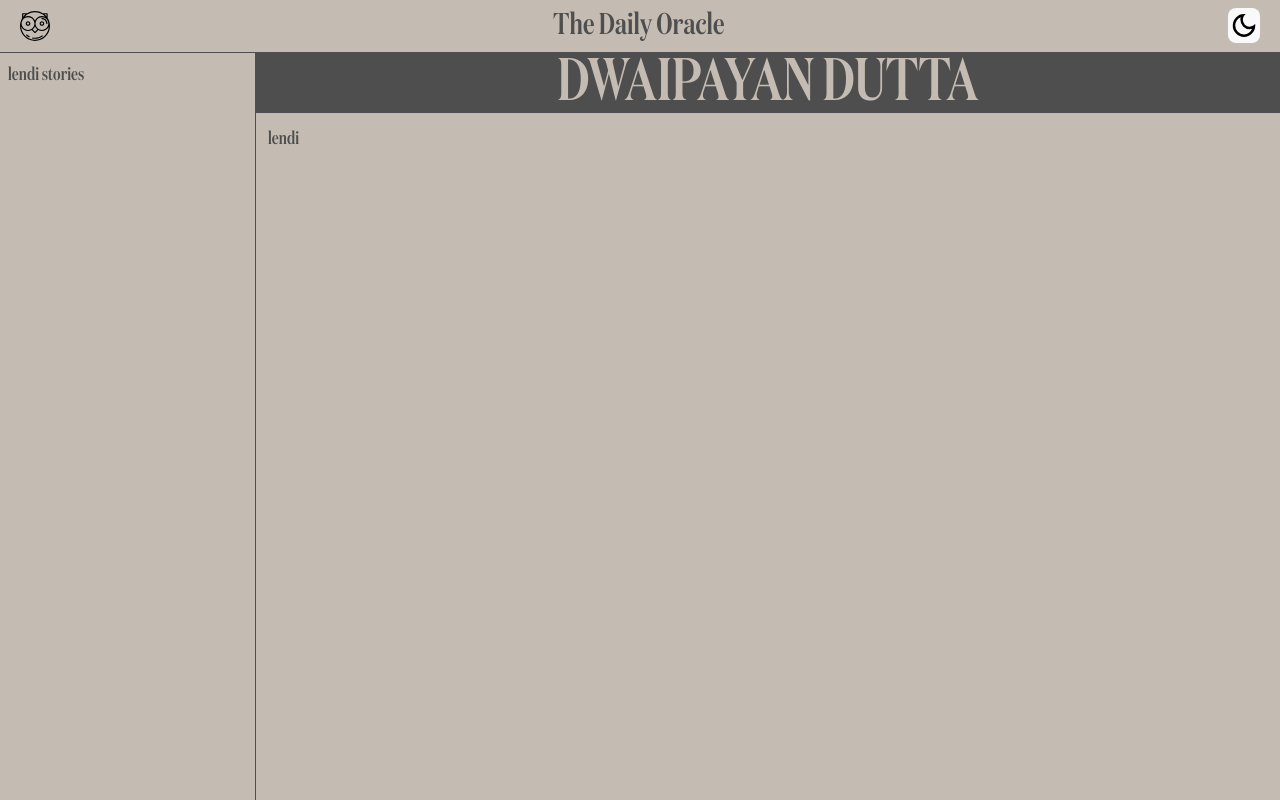
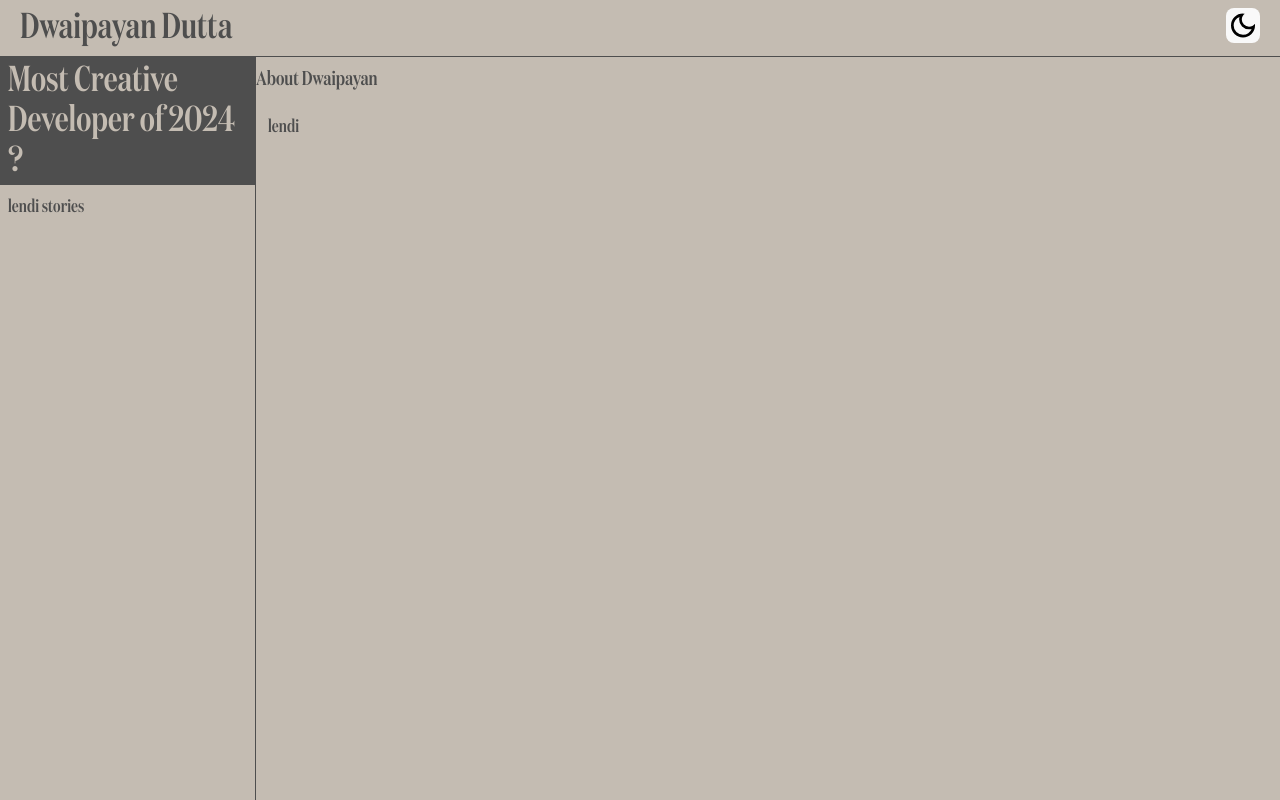
Before and after one commit to HawkdotDev/portfolio, a React (Vite) app: page / in a window 1280 px wide. Shown: the top 800 px of the page. Built offline with nearby package versions, Linux system fonts and the light colour scheme.

Commit message:
changed nav

```diff
--- a/src/App.jsx
+++ b/src/App.jsx
@@ -5,6 +5,7 @@ import sun from "./assets/icons/sun.svg";
 import { useRef, useState } from "react";
 import { useGSAP } from "@gsap/react";
 import gsap from "gsap";
+import ThemeButton from "./components/ThemeButton";
 
 function App() {
   const mainRef = useRef();
@@ -21,9 +22,12 @@ function App() {
 
   const bgColor = IsLight ? lightBG : darkBG;
   const textColor = IsLight ? lightText : darkText;
+  // eslint-disable-next-line no-unused-vars
   const owl = IsLight ? owlB : owlW;
 
   const emailLink = "https://www.google.com";
+  const paperName = "Dwaipayan Dutta";
+  const year = 2024;
 
   const tl = gsap.timeline();
 
@@ -55,24 +59,20 @@ function App() {
         }}
         className="w-screen text-lg"
       >
-        <nav ref={navRef} className="w-screen relative flex px-3">
-          <img src={owl} alt="logo" className="w-[30px] mx-2" />
-          <div className="w-full bg-transparent p-2 flex justify-center text-3xl">
-            The Daily Oracle
+        <nav
+          ref={navRef}
+          className="w-screen relative flex px-3 justify-between"
+        >
+          {/* <img src={owl} alt="logo" className="w-[30px] mx-2" /> */}
+          <div className="w-full bg-transparent p-2 flex text-4xl">
+            {paperName}
           </div>
-          <button
-            className="w-[35px] h-[35px] m-2 px-[1px] rounded-lg"
-            onClick={() => {
-              setIsLight(!IsLight);
-              IsLight ? console.log("moon") : console.log("sun");
-            }}
-          >
-            <img
-              src={IsLight ? moon : sun}
-              alt="logo"
-              className="w-full h-full rounded-full"
-            />
-          </button>
+          <ThemeButton
+            IsLight={IsLight}
+            setIsLight={setIsLight}
+            moonIcon={moon}
+            sunIcon={sun}
+          />
         </nav>
         <div className="flex">
           <div
@@ -81,6 +81,12 @@ function App() {
             }}
             className="w-[20%] bg-transparent relative border-r border-y"
           >
+            <h1
+              style={{ backgroundColor: textColor, color: bgColor }}
+              className="flex justify-center items-center text-4xl py-1 px-2"
+            >
+              Most Creative Developer of {year} ?
+            </h1>
             <h1 className="sticky top-0 h-screen p-2">lendi stories</h1>
           </div>
           <div
@@ -91,10 +97,10 @@ function App() {
           >
             <div className="w-full">
               <h1
-                style={{ backgroundColor: textColor, color: bgColor }}
-                className="flex justify-center items-center text-6xl"
+                // style={{ backgroundColor: textColor, color: bgColor }}
+                className="text-xl py-2"
               >
-                DWAIPAYAN DUTTA
+                About Dwaipayan
               </h1>
             </div>
             <div className="w-full h-screen bg-transparent p-3">lendi</div>
--- /dev/null
+++ b/src/components/ThemeButton.jsx
@@ -0,0 +1,20 @@
+// eslint-disable-next-line react/prop-types
+const ThemeButton = ({IsLight, setIsLight, moonIcon, sunIcon}) => {
+  return (
+    <button
+      className="w-[35px] h-[35px] m-2 px-[1px] rounded-lg"
+      onClick={() => {
+        setIsLight(!IsLight);
+        IsLight ? console.log("moon") : console.log("sun");
+      }}
+    >
+      <img
+        src={IsLight ? moonIcon : sunIcon}
+        alt="logo"
+        className="w-full h-full rounded-full"
+      />
+    </button>
+  );
+};
+
+export default ThemeButton;
```
Also changed, not shown: 1 other file (tests, documents, lock files or other folders).
